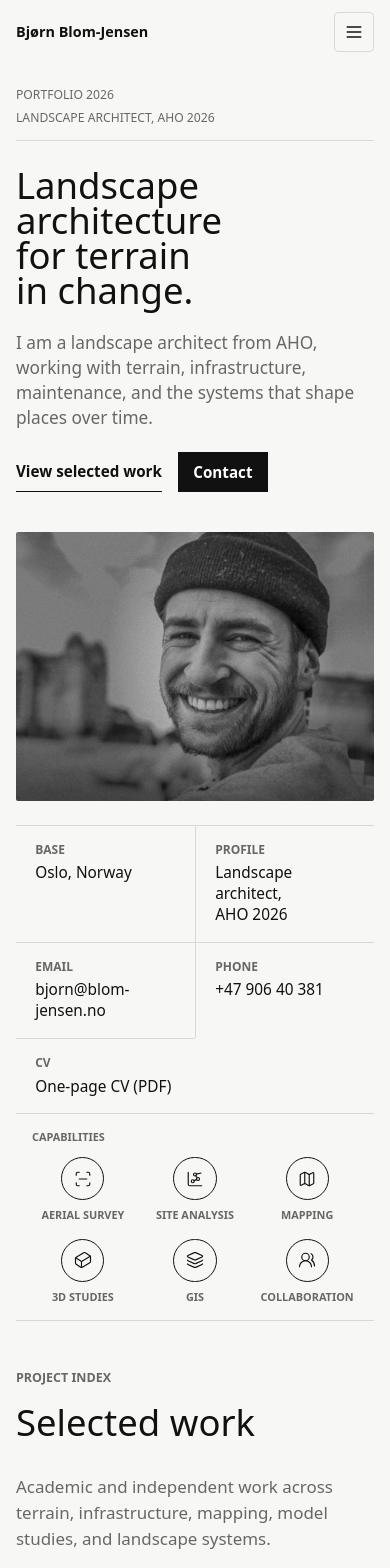
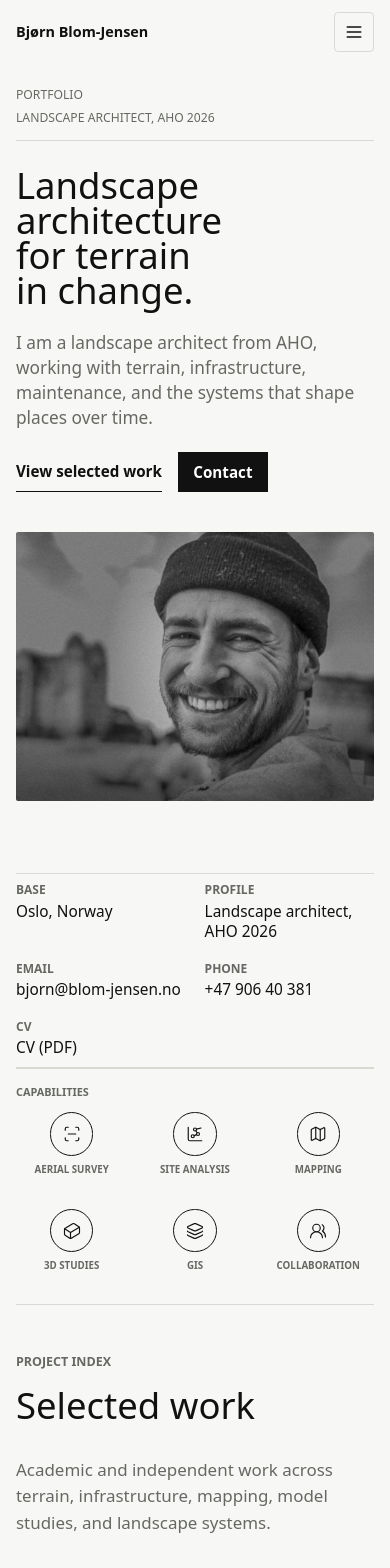
Before and after one commit to blomjensen/blomjensen.github.io, a React (Vite) app: page / in a window 390 px wide. Shown: the top 1568 px of the page. Built offline with nearby package versions, Linux system fonts and the light colour scheme.

Commit message:
Publish portfolio refinements

```diff
--- a/src/components/Contact.tsx
+++ b/src/components/Contact.tsx
@@ -75,7 +75,7 @@ export function Contact() {
             {directLinks.map((item) => {
               const Icon = item.icon;
               return (
-                <a className="contact-row" href={item.href} key={item.label} data-umami-event={item.event}>
+                <a className="contact-row interactive-text" href={item.href} key={item.label} data-umami-event={item.event}>
                   <Icon size={18} aria-hidden="true" />
                   <span>
                     <small>{item.label}</small>
@@ -92,7 +92,7 @@ export function Contact() {
               const Icon = item.icon;
               return (
                 <a
-                  className="contact-row"
+                  className="contact-row interactive-text"
                   href={item.href}
                   target="_blank"
                   rel="noopener noreferrer"
--- a/src/components/Hero.tsx
+++ b/src/components/Hero.tsx
@@ -2,6 +2,7 @@ import { content } from '../content';
 import { ChartNetwork, Cuboid, Layers, Map, ScanLine, UsersRound } from 'lucide-react';
 import { useLanguage } from '../contexts/LanguageContext';
 import heroImage from '../assets/11641084856f4253f2024f07b07edcc8d4b7a88f.webp';
+import { InteractiveLink } from './InteractiveLink';
 
 interface HeroProps {
   onExploreClick: () => void;
@@ -9,7 +10,7 @@ interface HeroProps {
 
 const heroCopy = {
   en: {
-    kicker: 'Portfolio 2026',
+    kicker: 'Portfolio',
     title: 'Landscape architecture for terrain in change.',
     lead:
       'I am a landscape architect from AHO, working with terrain, infrastructure, maintenance, and the systems that shape places over time.',
@@ -32,11 +33,11 @@ const heroCopy = {
       { label: 'Profile', value: 'Landscape architect, AHO 2026' },
       { label: 'Email', value: 'bjorn@blom-jensen.no', href: 'mailto:bjorn@blom-jensen.no' },
       { label: 'Phone', value: '+47 906 40 381', href: 'tel:+4790640381' },
-      { label: 'CV', value: 'One-page CV (PDF)', href: '/files/bjorn-blom-jensen-cv-2026.pdf' },
+      { label: 'CV', value: 'CV (PDF)', href: '/files/bjorn-blom-jensen-cv-2026.pdf' },
     ],
   },
   no: {
-    kicker: 'Portefølje 2026',
+    kicker: 'Portefølje',
     title: 'Landskapsarkitektur for terreng i endring.',
     lead:
       'Jeg er landskapsarkitekt fra AHO og arbeider med terreng, infrastruktur, drift og systemene som former steder over tid.',
@@ -47,7 +48,7 @@ const heroCopy = {
     metadataLabel: 'Porteføljeinformasjon',
     capabilitiesLabel: 'Kompetanse',
     capabilities: [
-      { label: 'Dronekartlegging', Icon: ScanLine },
+      { label: 'Drone', Icon: ScanLine },
       { label: 'Stedsanalyse', Icon: ChartNetwork },
       { label: 'Kartlegging', Icon: Map },
       { label: '3D-studier', Icon: Cuboid },
@@ -59,7 +60,7 @@ const heroCopy = {
       { label: 'Profil', value: 'Landskapsarkitekt, AHO 2026' },
       { label: 'E-post', value: 'bjorn@blom-jensen.no', href: 'mailto:bjorn@blom-jensen.no' },
       { label: 'Telefon', value: '+47 906 40 381', href: 'tel:+4790640381' },
-      { label: 'CV', value: 'Én-sides CV (PDF)', href: '/files/bjorn-blom-jensen-cv-2026.pdf' },
+      { label: 'CV', value: 'CV (PDF)', href: '/files/bjorn-blom-jensen-cv-2026.pdf' },
     ],
   },
 } as const;
@@ -87,9 +88,9 @@ export function Hero({ onExploreClick }: HeroProps) {
             <button type="button" className="plain-action" onClick={onExploreClick}>
               {copy.viewWork}
             </button>
-            <a className="plain-link hero-contact-action" href="mailto:bjorn@blom-jensen.no">
+            <InteractiveLink className="plain-link hero-contact-action" href="mailto:bjorn@blom-jensen.no">
               {copy.contact}
-            </a>
+            </InteractiveLink>
           </div>
         </div>
 
@@ -98,20 +99,23 @@ export function Hero({ onExploreClick }: HeroProps) {
         </figure>
       </div>
 
+      <div className="hero-lower">
         <dl className="hero-details" aria-label={copy.metadataLabel}>
           {copy.details.map((detail) => (
             <div key={detail.label}>
               <dt>{detail.label}</dt>
               <dd>
                 {detail.href ? (
-                <a
+                  <InteractiveLink
                     className="hero-detail-link"
                     href={detail.href}
                     target={detail.href.endsWith('.pdf') ? '_blank' : undefined}
                     rel={detail.href.endsWith('.pdf') ? 'noopener noreferrer' : undefined}
+                    previewSrc={detail.href.endsWith('.pdf') ? '/files/previews/bjorn-blom-jensen-cv-2026.png' : undefined}
+                    previewAlt={detail.href.endsWith('.pdf') ? 'First page of the CV' : undefined}
                   >
                     {detail.value}
-                </a>
+                  </InteractiveLink>
                 ) : (
                   detail.value
                 )}
@@ -133,6 +137,7 @@ export function Hero({ onExploreClick }: HeroProps) {
             ))}
           </ul>
         </section>
+      </div>
     </section>
   );
 }
--- /dev/null
+++ b/src/components/InteractiveLink.tsx
@@ -0,0 +1,22 @@
+import type { AnchorHTMLAttributes, ReactNode } from 'react';
+
+interface InteractiveLinkProps extends AnchorHTMLAttributes<HTMLAnchorElement> {
+  children: ReactNode;
+  previewSrc?: string;
+  previewAlt?: string;
+}
+
+export function InteractiveLink({ children, previewSrc, previewAlt, className = '', ...props }: InteractiveLinkProps) {
+  return (
+    <span className={`interactive-link-wrap${previewSrc ? ' has-preview' : ''}`}>
+      <a {...props} className={`interactive-text ${className}`.trim()}>
+        {children}
+      </a>
+      {previewSrc && (
+        <span className="interactive-link-preview" aria-hidden="true">
+          <img src={previewSrc} alt={previewAlt ?? ''} loading="lazy" />
+        </span>
+      )}
+    </span>
+  );
+}
--- a/src/components/Photography.tsx
+++ b/src/components/Photography.tsx
@@ -314,10 +314,14 @@ export function Photography() {
           >
             {aquateketImages.map((src, index) => {
               const image = c.aquateketImages[index];
+              const [title, description] = image.label.split('\n');
               return (
                 <figure key={src}>
                   <img src={src} alt={image.alt} loading="lazy" decoding="async" />
-                  <figcaption>{image.label}</figcaption>
+                  <figcaption>
+                    <span>{title}</span>
+                    {description && <span>{description}</span>}
+                  </figcaption>
                 </figure>
               );
             })}
--- a/src/custom.css
+++ b/src/custom.css
@@ -6,6 +6,7 @@
   --soft: #eceee9;
   --line: #d8d9d2;
   --accent: #3f6244;
+  --content-max: 72rem;
   --nav-height: 72px;
   --carousel-media-height: 25rem;
   --carousel-compact-height: 11rem;
@@ -265,7 +266,7 @@ main {
 .hero-topline {
   display: grid;
   grid-template-columns: minmax(0, 1fr) auto;
-  max-width: 1380px;
+  max-width: var(--content-max);
   margin: 0 auto 2.4rem;
   padding-bottom: 0.8rem;
   border-bottom: 1px solid var(--line);
@@ -278,7 +279,7 @@ main {
   display: grid;
   grid-template-columns: minmax(0, 1fr) minmax(20rem, 0.78fr);
   align-items: end;
-  max-width: 1380px;
+  max-width: var(--content-max);
   margin: 0 auto;
   gap: 5rem;
 }
@@ -330,6 +331,52 @@ main {
   text-decoration: none;
 }
 
+.interactive-link-wrap {
+  position: relative;
+  display: inline-flex;
+  max-width: 100%;
+}
+
+.interactive-text {
+  transition: color 160ms ease, border-color 160ms ease, background-color 160ms ease;
+}
+
+.interactive-text:hover,
+.interactive-text:focus-visible {
+  color: var(--accent);
+}
+
+.interactive-link-preview {
+  position: absolute;
+  z-index: 4;
+  bottom: calc(100% + 0.8rem);
+  left: 0;
+  display: grid;
+  width: 8.25rem;
+  padding: 0.35rem;
+  border: 1px solid var(--line);
+  background: var(--surface);
+  box-shadow: 0 0.7rem 1.8rem rgba(17, 17, 17, 0.14);
+  opacity: 0;
+  pointer-events: none;
+  transform: translateY(0.35rem) scale(0.97);
+  transform-origin: bottom left;
+  transition: opacity 160ms ease, transform 160ms ease;
+}
+
+.interactive-link-preview img {
+  width: 100%;
+  aspect-ratio: 0.707 / 1;
+  object-fit: cover;
+  border: 1px solid var(--line);
+}
+
+.interactive-link-wrap.has-preview:hover .interactive-link-preview,
+.interactive-link-wrap.has-preview:focus-within .interactive-link-preview {
+  opacity: 1;
+  transform: translateY(0) scale(1);
+}
+
 .plain-action:hover,
 .plain-link:hover,
 .plain-action:focus-visible,
@@ -389,23 +436,31 @@ figcaption {
   line-height: 1.35;
 }
 
+.hero-lower {
+  display: grid;
+  grid-template-areas: "capabilities details";
+  grid-template-columns: minmax(0, 1fr) minmax(18rem, 24rem);
+  align-items: stretch;
+  max-width: var(--content-max);
+  margin: 3rem auto 0;
+  gap: 3.5rem;
+}
+
 .hero-details {
-  display: grid;
-  grid-template-columns: repeat(5, minmax(0, 1fr));
-  max-width: 1380px;
-  margin: 3rem auto 0;
+  grid-area: details;
+  display: grid;
+  grid-template-columns: 1fr;
+  column-gap: 1.2rem;
+  min-width: 0;
+  margin: 0;
   border-top: 1px solid var(--line);
   border-bottom: 1px solid var(--line);
 }
 
 .hero-details div {
-  min-height: 5.7rem;
-  padding: 1rem 1.2rem;
-  border-left: 1px solid var(--line);
-}
-
-.hero-details div:first-child {
-  border-left: 0;
+  min-height: 0;
+  min-width: 0;
+  padding: 0.55rem 0;
 }
 
 dt,
@@ -420,13 +475,14 @@ small {
 }
 
 dd {
-  margin: 0.35rem 0 0;
+  margin: 0.2rem 0 0;
   color: var(--ink);
   font-size: 0.96rem;
   line-height: 1.35;
 }
 
 .hero-detail-link {
+  display: inline-flex;
   color: inherit;
   text-decoration-color: color-mix(in srgb, currentColor 32%, transparent);
   text-decoration-thickness: 1px;
@@ -438,12 +494,14 @@ dd {
 }
 
 .hero-capabilities {
-  display: grid;
-  grid-template-columns: 10rem minmax(0, 1fr);
-  gap: 1.2rem;
-  max-width: 1380px;
-  margin: 0 auto;
+  grid-area: capabilities;
+  display: grid;
+  grid-template-columns: 1fr;
+  gap: 0.9rem;
+  min-width: 0;
+  margin: 0;
   padding: 1.15rem 1.2rem 1.35rem;
+  border-top: 1px solid var(--line);
   border-bottom: 1px solid var(--line);
 }
 
@@ -457,13 +515,13 @@ dd {
 }
 
 .hero-capabilities > p {
-  margin: 0.7rem 0 0;
+  margin: 0;
 }
 
 .hero-capabilities ul {
   display: grid;
-  grid-template-columns: repeat(6, minmax(0, 1fr));
-  gap: 0.75rem;
+  grid-template-columns: repeat(3, minmax(0, 1fr));
+  gap: 0.85rem;
   margin: 0;
   padding: 0;
   list-style: none;
@@ -475,6 +533,12 @@ dd {
   gap: 0.5rem;
   min-width: 0;
   text-align: center;
+}
+
+.hero-capabilities li > span:last-child {
+  max-width: 8.5rem;
+  min-width: 0;
+  overflow-wrap: anywhere;
 }
 
 .hero-capability-icon {
@@ -499,7 +563,7 @@ dd {
 .about-layout,
 .contact-layout,
 .site-footer {
-  max-width: 1380px;
+  max-width: var(--content-max);
   margin-right: auto;
   margin-left: auto;
 }
@@ -527,7 +591,7 @@ dd {
 }
 
 .project-index {
-  max-width: 1380px;
+  max-width: var(--content-max);
   margin: 0 auto;
   border-top: 1px solid var(--ink);
 }
@@ -544,17 +608,17 @@ dd {
 .project-summary {
   display: grid;
   grid-template-areas: "number thumb copy toggle";
-  grid-template-columns: 4rem 12rem minmax(0, 1fr) 10rem;
+  grid-template-columns: 3.4rem 10rem minmax(0, 1fr) 8.5rem;
   align-items: center;
   width: 100%;
-  gap: 1.5rem;
-  padding: 1.25rem 0;
+  gap: 1.25rem;
+  padding: 0.9rem 0;
   text-align: left;
 }
 
 .project-entry.is-open .project-summary {
   grid-template-areas: "number copy toggle";
-  grid-template-columns: 4rem minmax(0, 1fr) 10rem;
+  grid-template-columns: 3.4rem minmax(0, 1fr) 8.5rem;
 }
 
 .project-entry.is-open .project-thumb {
@@ -828,7 +892,7 @@ dd {
 
 .aquateket-gallery::after {
   content: '';
-  flex: 0 0 max(0px, calc(100% - var(--carousel-media-height) * 0.75 - 1rem));
+  flex: 0 0 max(0px, calc(100% - var(--carousel-media-height) * 0.707 - 1rem));
 }
 
 .supporting-images.is-secondary-carousel figure {
@@ -1183,7 +1247,7 @@ dd {
   display: flex;
   flex-wrap: wrap;
   gap: 0.5rem 1.5rem;
-  max-width: 1380px;
+  max-width: var(--content-max);
   margin: 3rem auto 1.5rem;
   color: var(--muted);
   font-size: 0.78rem;
@@ -1195,7 +1259,7 @@ dd {
 }
 
 .study-entry {
-  max-width: 1380px;
+  max-width: var(--content-max);
   margin: 0 auto;
   padding-top: 1.5rem;
   border-top: 1px solid var(--ink);
@@ -1228,7 +1292,7 @@ dd {
 }
 
 .aquateket-gallery figure {
-  flex: 0 0 calc(var(--carousel-media-height) * 0.75);
+  flex: 0 0 calc(var(--carousel-media-height) * 0.707);
   min-width: 0;
   margin: 0;
   scroll-snap-align: start;
@@ -1239,7 +1303,7 @@ dd {
   display: block;
   width: 100%;
   height: var(--carousel-media-height);
-  background: var(--paper);
+  background: var(--surface);
   object-fit: contain;
 }
 
@@ -1249,6 +1313,17 @@ dd {
   border-top: 1px solid var(--line);
   color: var(--muted);
   font-size: 0.78rem;
+  line-height: 1.35;
+  text-align: center;
+  white-space: pre-line;
+}
+
+.aquateket-gallery figcaption span {
+  display: block;
+}
+
+.aquateket-gallery figcaption span + span {
+  font-style: italic;
 }
 
 .study-header {
@@ -1677,7 +1752,16 @@ dd {
   }
 
   .hero-details {
+    grid-area: details;
     grid-template-columns: repeat(3, minmax(0, 1fr));
+  }
+
+  .hero-lower {
+    grid-template-areas:
+      "details"
+      "capabilities";
+    grid-template-columns: 1fr;
+    gap: 0;
   }
 
   .hero-capabilities {
@@ -1687,10 +1771,6 @@ dd {
 
   .hero-capabilities > p {
     margin: 0;
-  }
-
-  .hero-details div:nth-child(odd) {
-    border-left: 0;
   }
 
   .project-detail {
@@ -1782,30 +1862,23 @@ dd {
 
   .hero-capabilities {
     gap: 0.8rem;
-    padding: 1rem;
+    padding: 1rem 0;
   }
 
   .hero-capabilities ul {
     grid-template-columns: repeat(3, minmax(0, 1fr));
-    gap: 1rem 0.65rem;
-  }
-
-  .hero-details div,
-  .hero-details div:nth-child(odd) {
-    min-height: 0;
-    border-top: 1px solid var(--line);
-  }
-
-  .hero-details div:nth-child(odd) {
-    border-left: 0;
-  }
-
-  .hero-details div:nth-child(even) {
-    border-left: 1px solid var(--line);
-  }
-
-  .hero-details div:nth-child(-n + 2) {
-    border-top: 0;
+    gap: 1.15rem 0.75rem;
+  }
+
+  .hero-capabilities li {
+    align-content: start;
+    min-height: 4.9rem;
+  }
+
+  .hero-capabilities li > span:last-child {
+    max-width: 5.8rem;
+    font-size: 0.61rem;
+    line-height: 1.22;
   }
 
   .section-intro {
@@ -1933,7 +2006,25 @@ dd {
   }
 
   .study-carousel:not(.aquateket-carousel) {
-    width: min(100%, calc(var(--carousel-media-height) * 1.3));
+    width: 100%;
+  }
+
+  .study-sequences.is-carousel {
+    gap: 0.75rem;
+    overflow-x: hidden;
+  }
+
+  .study-sequences.is-carousel .study-sequence {
+    flex: 0 0 calc((100% - 0.75rem) / 2);
+  }
+
+  .study-sequences.is-carousel::after {
+    display: none;
+  }
+
+  .study-media video {
+    height: auto;
+    aspect-ratio: 3 / 4;
   }
   .nav-mark {
     max-width: 14rem;
```
Also changed, not shown: src/content.ts (+16 -16 lines), src/data/projects.ts (+5 -5 lines), public/files/previews/bjorn-blom-jensen-cv-2026.png (added). Lines whose indentation alone changed are shown as unchanged.
